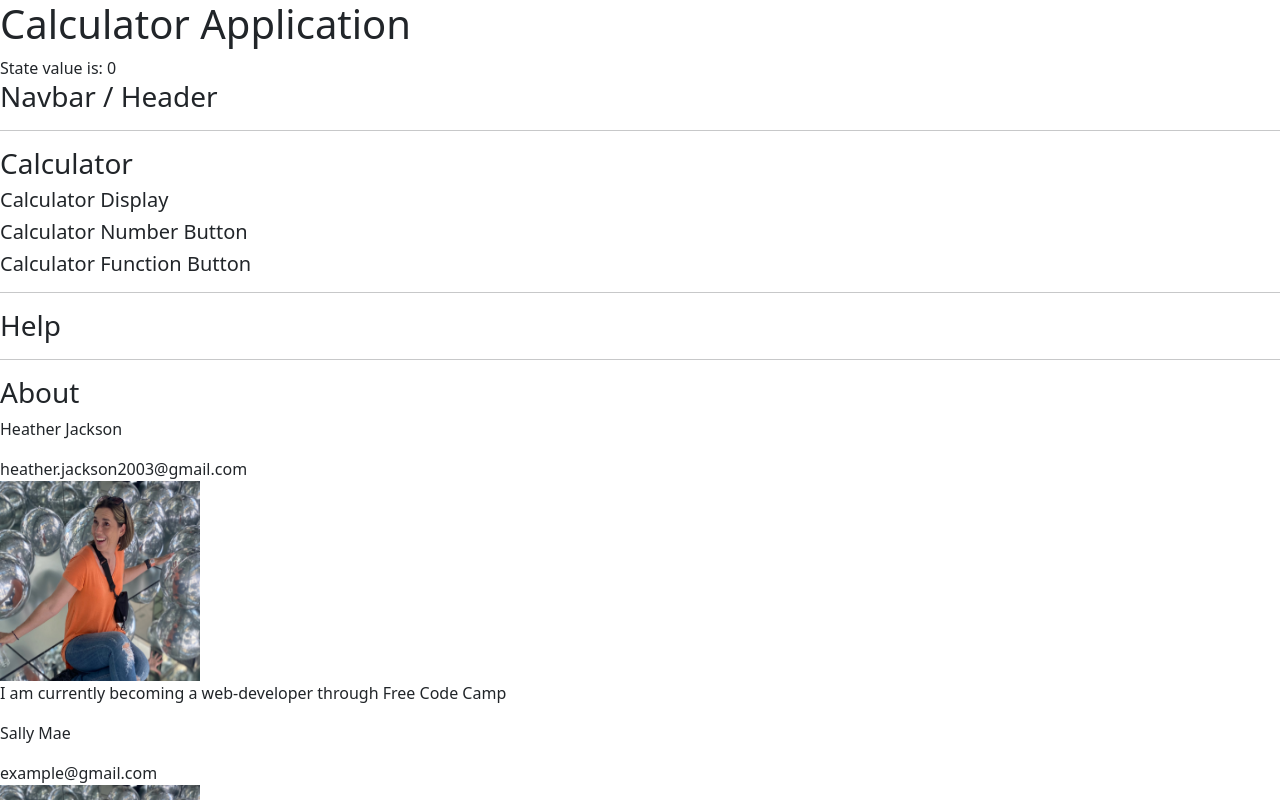
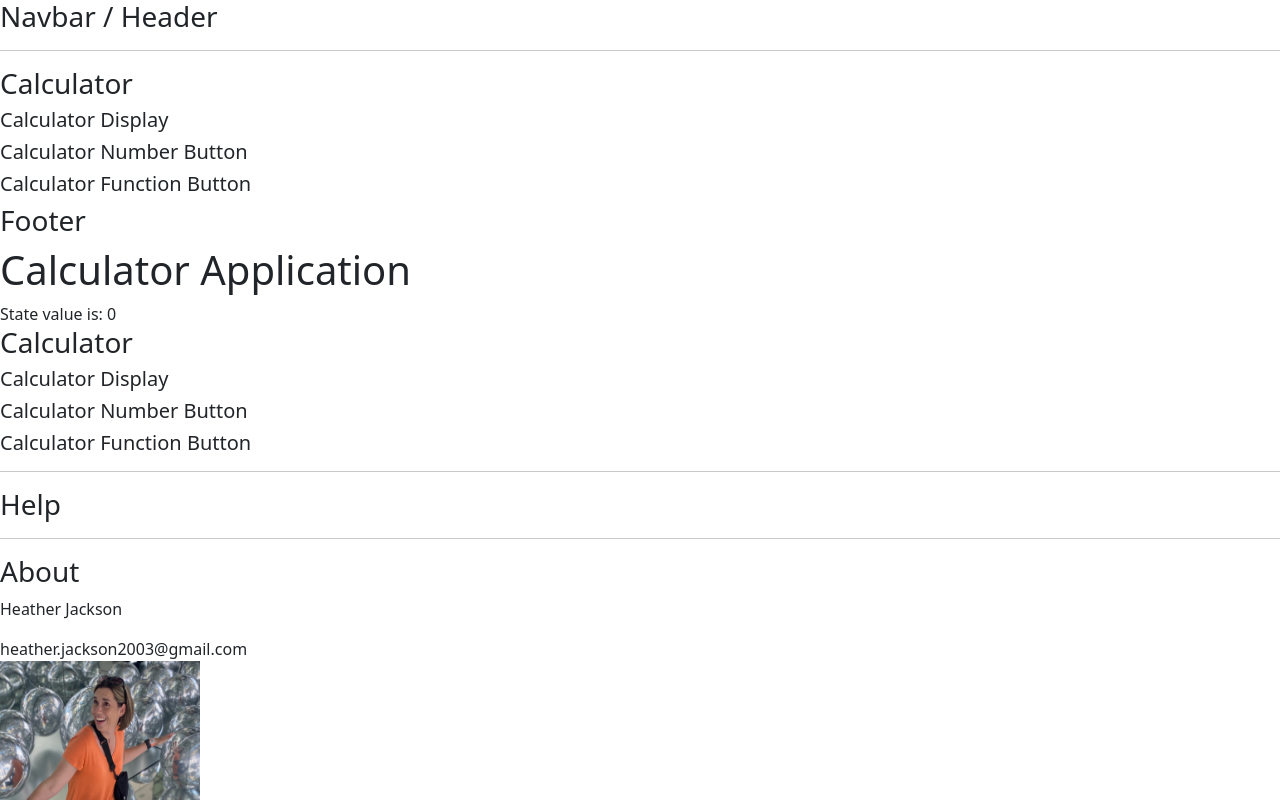
Before and after one commit to rmcguinness/WoodstockCodeCamp, a React (Vite) app: page / in a window 1280 px wide. Shown: the top 800 px of the page. Built offline with nearby package versions, Linux system fonts and the light colour scheme.

Commit message:
Corrected Routes and added Layout function for router

```diff
--- a/src/App.jsx
+++ b/src/App.jsx
@@ -1,6 +1,9 @@
 import './App.css'
 import { useRecoilState } from 'recoil'
 import {strState} from './State'
+
+import {Routes, Route, Outlet} from "react-router-dom";
+
 import Header from './Header'
 import Calculator from './Calculator'
 import Help from './Help'
@@ -11,11 +14,18 @@ function App() {
   const [display] = useRecoilState(strState)
   return (
     <>
+
+     <Routes>
+        <Route path="/" element={<Layout />} >
+          <Route index element={<Calculator />} />
+          <Route path="/about" element={<About />} />
+          <Route path="/help" element={<Help />} />
+        </Route>
+      </Routes>
+
       <h1>Calculator Application</h1>
       <div>State value is: {display}</div>
 
-      <Header />
-      <hr/>
       <Calculator />
       <hr/>
       <Help />
@@ -26,5 +36,15 @@ function App() {
     </>
   )
 }
+function Layout() {
+  return (
+    <div>
+      <Header />
+      <hr />
+      <Outlet />
+      <Footer />
+    </div>
+  );
+}
 
 export default App
--- a/src/main.jsx
+++ b/src/main.jsx
@@ -3,11 +3,14 @@ import ReactDOM from 'react-dom/client'
 import App from './App.jsx'
 import './index.css'
 import { RecoilRoot } from 'recoil';
+import {BrowserRouter} from "react-router-dom";
 
 ReactDOM.createRoot(document.getElementById('root')).render(
   <React.StrictMode>
     <RecoilRoot>
-      <App />
+      <BrowserRouter>
+        <App />
+      </BrowserRouter>
     </RecoilRoot>
   </React.StrictMode>,
 )
```
